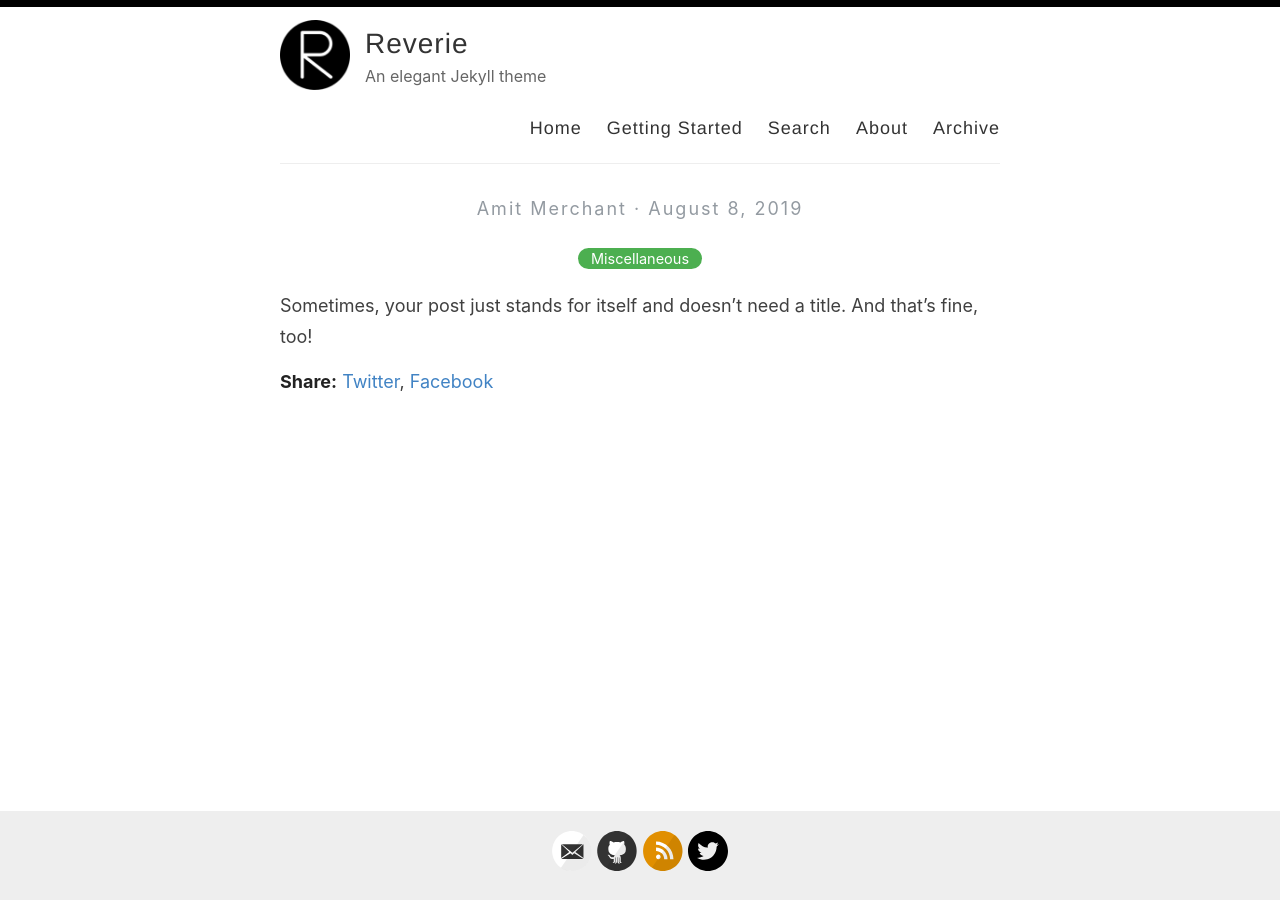
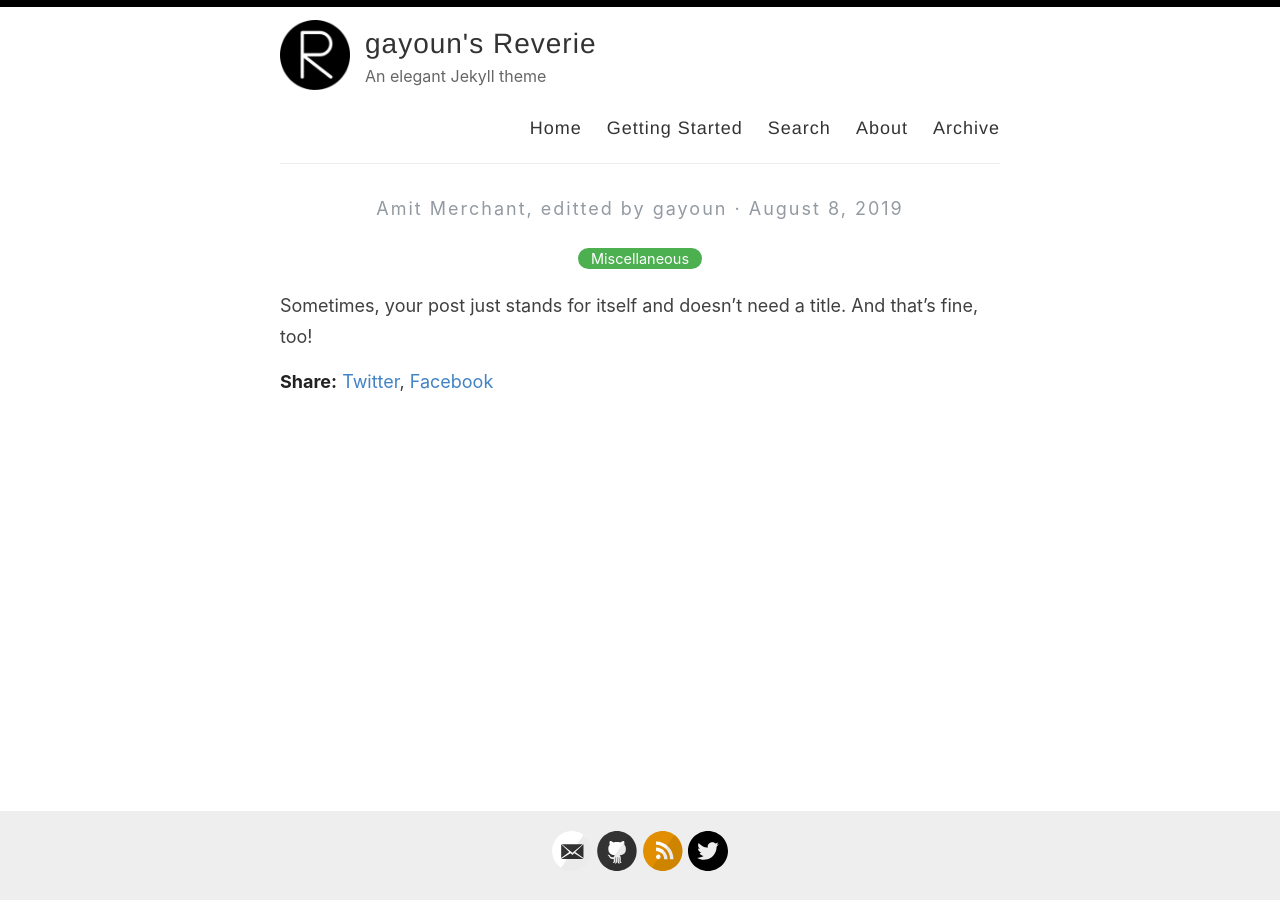
Before and after one commit to GaYounKoh/gayoun_reverie.github.io, a Jekyll site: the page built from _posts/2019-08-08-no-title-posts.md, in a window 1280 px wide. Built offline with Jekyll 4.4.1, drawn with Linux system fonts in a browser that asks for light colours; comment, search, counter and statistics services are not loaded.

Commit message:
Update _config.yml

```diff
--- a/_config.yml
+++ b/_config.yml
@@ -3,10 +3,10 @@
 #
 
 # Name of your site (displayed in the header)
-name: Reverie
+name: gayoun's Reverie
 
 # Name of the author
-author: Amit Merchant
+author: Amit Merchant, editted by gayoun
 
 # Short bio or description (displayed in the header)
 description: An elegant Jekyll theme
@@ -21,15 +21,15 @@
 # Includes an icon in the footer for each username you enter
 footer-links:
   dribbble:
-  email: amit.d.merchant@gmail.com
+  email: imgayoun0@gmail.com
   facebook:
   flickr:
-  github: amitmerchant1990/reverie
+  github: GaYounKoh/gayoun_reverie.github.io
   instagram:
   linkedin:
   pinterest:
   rss: rss
-  twitter: amit_merchant
+  twitter: sicret
   stackoverflow:
   youtube: # channel/<your_long_string> or user/<user-name>
   googleplus: # anything in your profile username that comes after plus.google.com/
@@ -38,10 +38,10 @@
 
 # Enter your Disqus shortname (not your username) to enable commenting on posts
 # You can find your shortname on the Settings page of your Disqus account
-disqus:
+disqus: Kelly
 
 # Enter your Google Analytics web tracking code (e.g. UA-2110908-2) to activate tracking
-google_analytics: UA-43339302-11
+#google_analytics: UA-43339302-11 #일단 지움.
 
 # For newer "GA4" analytics, use the following instead of the "UA" entry above
 #google_analytics_ga4: G-GABC1DEFG
@@ -55,7 +55,7 @@
 # (http://yourusername.github.io/repository-name)
 # and NOT your User repository (http://yourusername.github.io)
 # then add in the baseurl here, like this: "/repository-name"
-baseurl: "/reverie"
+baseurl: "/gayoun_reverie"
 
 #
 # !! You don't need to change any of the configuration flags below !!
```
